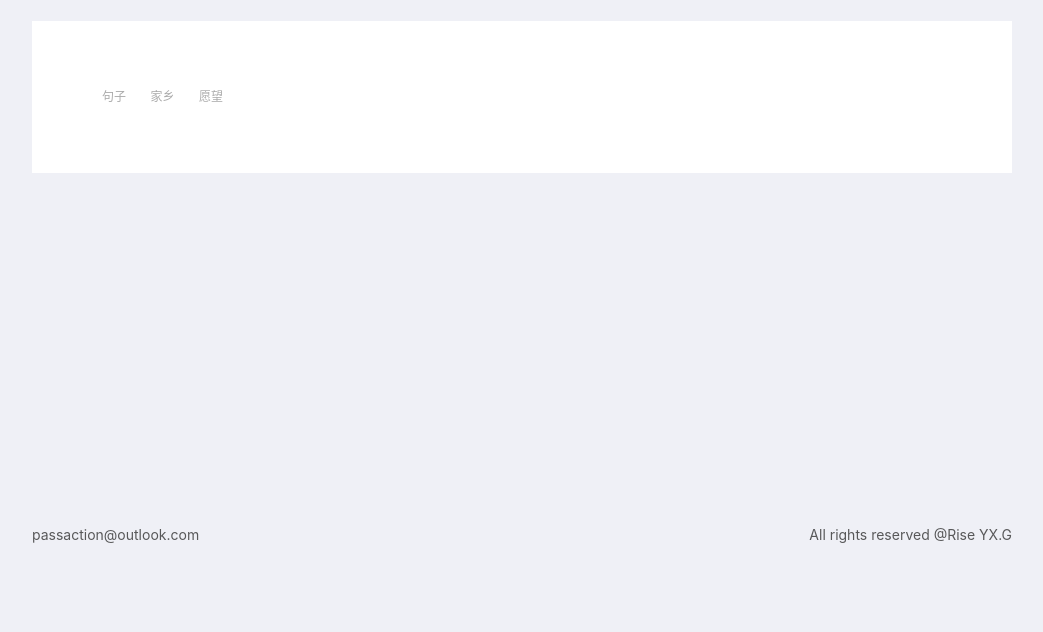
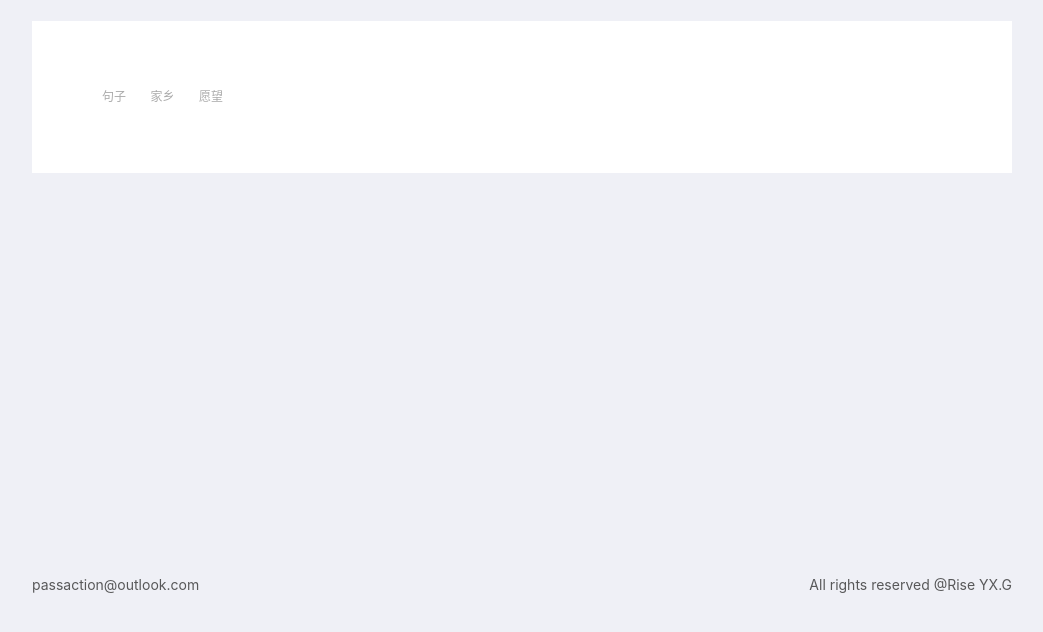
Before and after one commit to Riseyx/riseyx.github.io, a plain HTML site: page tags/index.html in a window 1280 px wide. Shown: the part 164-796 px from the top of the page, without its empty margins (118-1161 px from the left). Drawn offline with nearby package versions, Linux system fonts and the light colour scheme.

Commit message:
Site updated: 2020-01-21 10:41:43

```diff
--- a/css/index.css
+++ b/css/index.css
@@ -151,8 +151,7 @@ body {
   padding: 0 15px;
   margin-left: auto;
   margin-right: auto;
-  margin-bottom: 60px;
-  padding-bottom: 30px; }
+  padding-bottom: 40px; }
   #footer .copyright {
     float: right; }
   @media screen and (max-width: 800px) {
```
